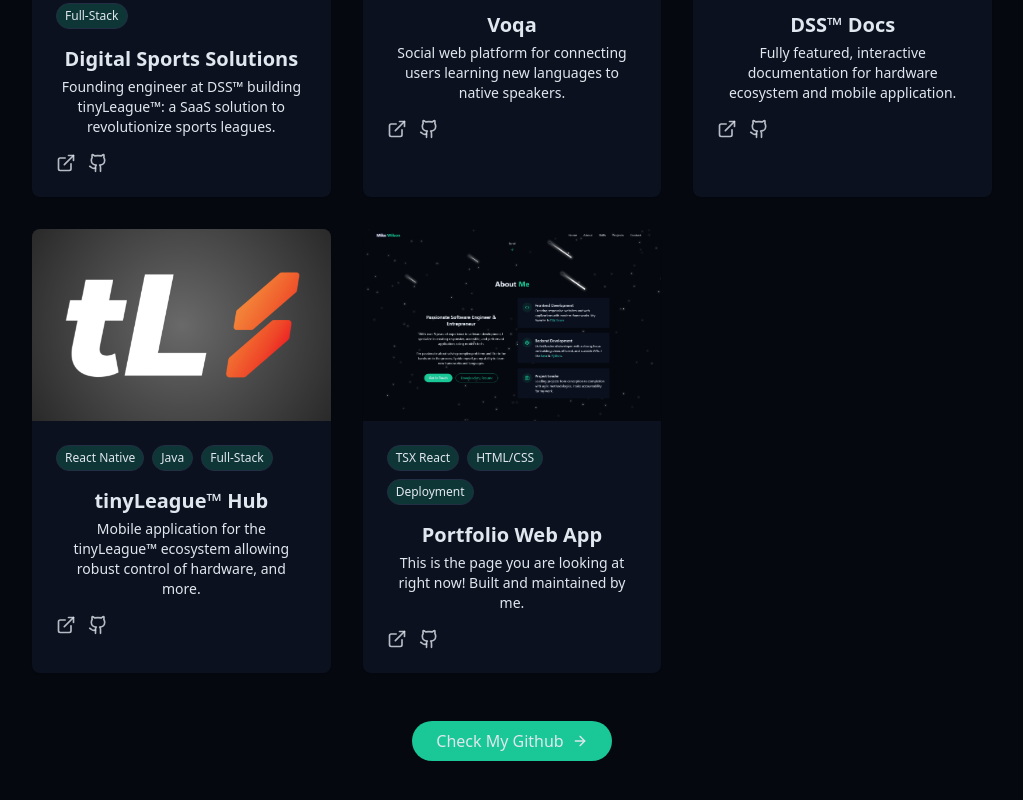
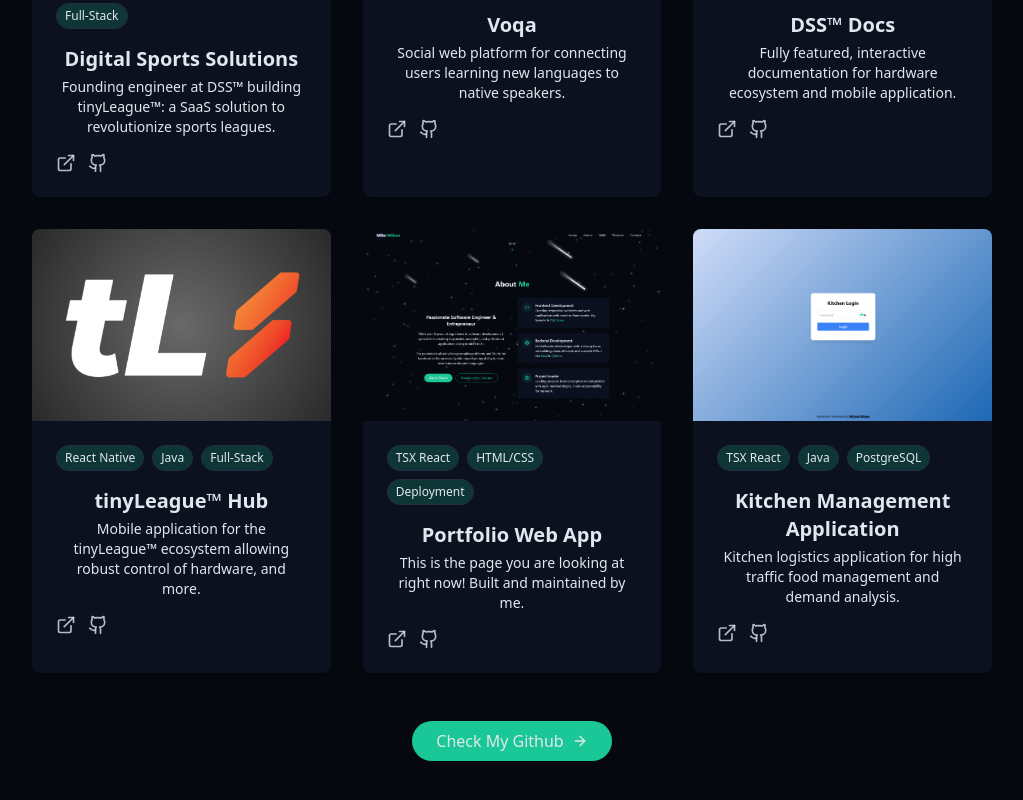
Before and after one commit to mawilson0410/michaelwilson, a React (Vite) app: page / in a window 1280 px wide. Shown: the part 4493-5293 px from the top of the page, without its empty margins (128-1151 px from the left). Built offline with nearby package versions, Linux system fonts and the light colour scheme.

Commit message:
added skill adjustments and kitchen logistics app to projects

```diff
--- a/src/components/ProjectsSection.tsx
+++ b/src/components/ProjectsSection.tsx
@@ -49,6 +49,16 @@
     tags: ["TSX React", "HTML/CSS", "Deployment"],
     demoUrl: "https://michaelawilson.vercel.app/",
     githubUrl: "https://github.com/mawilson0410/michaelwilson",
+  },
+  {
+    id: 6,
+    title: "Kitchen Management Application",
+    description:
+      "Kitchen logistics application for high traffic food management and demand analysis.",
+    image: "/projects/kitchen_app_screenshot.png",
+    tags: ["TSX React", "Java", "PostgreSQL"],
+    demoUrl: "https://stpaul-kitchen-app.vercel.app/",
+    githubUrl: "https://github.com/mawilson0410/stpaul-kitchen-app",
   },
 ];
 
--- a/src/components/SkillsSection.tsx
+++ b/src/components/SkillsSection.tsx
@@ -29,7 +29,7 @@
   { name: "Express", category: "backend", experienceLevel: 3 },
   { name: "MongoDB", category: "backend", experienceLevel: 4 },
   { name: "TanStack", category: "backend", experienceLevel: 1 },
-  { name: "PostgreSQL", category: "backend", experienceLevel: 2 },
+  { name: "PostgreSQL", category: "backend", experienceLevel: 3 },
   { name: "GraphQL", category: "backend", experienceLevel: 2 },
 
   // Tools
```
Also changed, not shown: public/projects/kitchen_app_screenshot.png (added).
